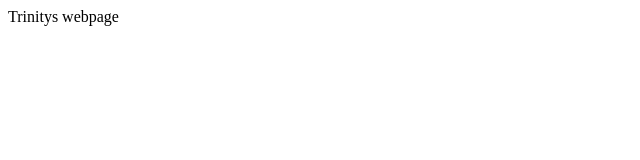
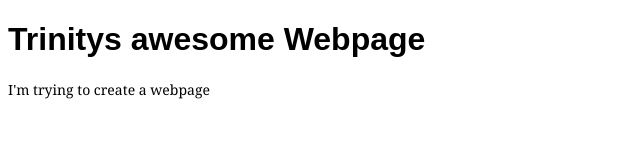
Before and after one commit to T-simon01/www, a plain HTML site: page index.html in a window 1280 px wide. Shown: the whole page, without its empty margins (0-640 px from the left). Drawn offline with Linux system fonts and the light colour scheme.

Commit message:
Update index.html

```diff
--- a/index.html
+++ b/index.html
@@ -1,7 +1,17 @@
-<DOCTYPE html>
-  <HTML>
-    <head> Trinitys webpage </head>
-      <meta CHARSET="utf"-8">
-                            <title>Trinity</title>
-                            <body>
-                                                    </body>
+<!DOCTYPE html>
+<html>
+<head>
+<title>
+</title>
+<meta name="viewport" content="width=device-width, initial-scale=1">
+<style>
+body {background-color:#ffffff;background-repeat:no-repeat;background-position:top left;background-attachment:fixed;}
+h1{font-family:Arial, sans-serif;color:#000000;background-color:#ffffff;}
+p {font-family:Georgia, serif;font-size:14px;font-style:normal;font-weight:normal;color:#000000;background-color:#ffffff;}
+</style>
+</head>
+<body>
+<h1>Trinitys  awesome Webpage</h1>
+<p>I'm trying to create a webpage</p>
+</body>
+</html>
```
